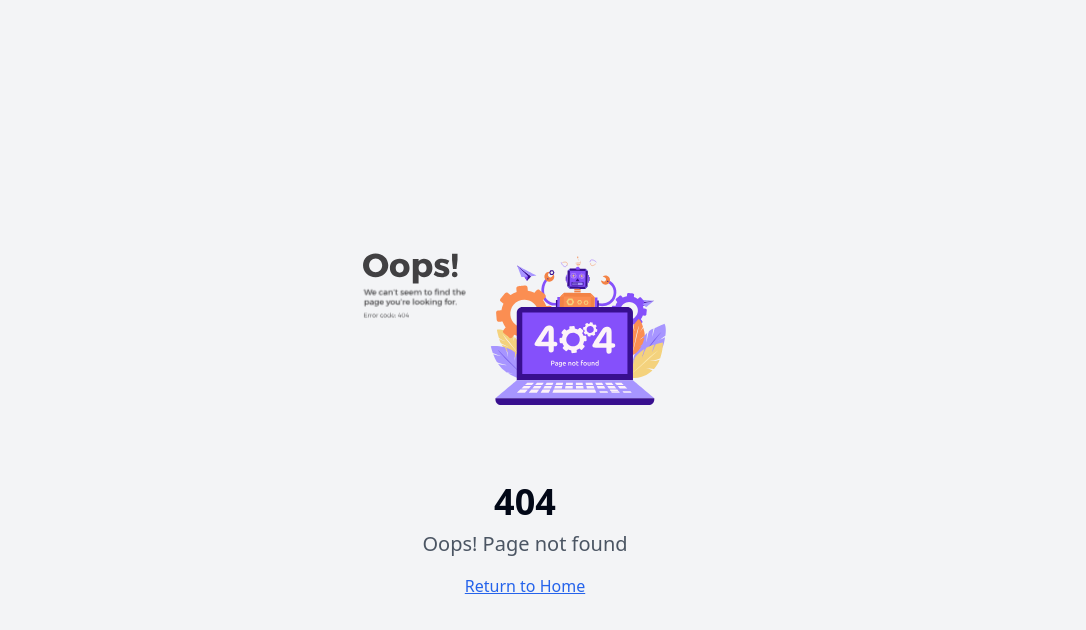
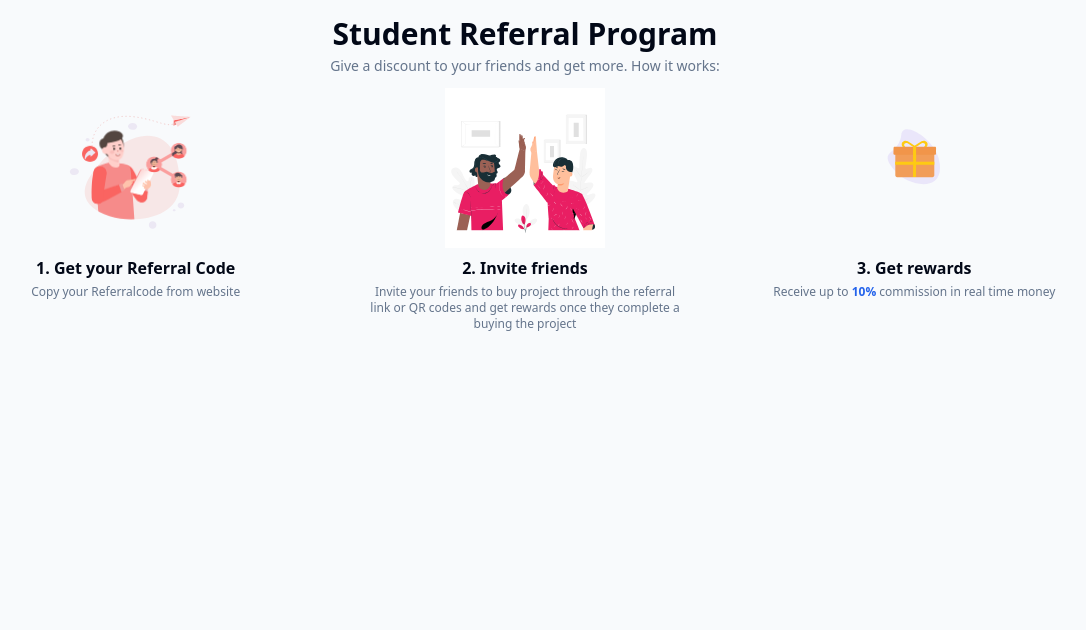
Before and after one commit to MedamoniSharan/Project_Bazzar_Deploy, a React (Vite) app: page /referral in a window 1280 px wide. Before the commit this address had no page. Shown: the top 630 px of the page, without its empty margins (115-1201 px from the left). Built offline with nearby package versions, Linux system fonts and the light colour scheme.

Commit message:
referral uo

```diff
--- a/src/App.tsx
+++ b/src/App.tsx
@@ -20,6 +20,7 @@ import SignupPage from "./pages/SignupPage";
 import LoginUserPage from "./pages/LogininUserPage";
 import PurchasedProjects from "./pages/PurchasedProjects";
 import WishlistPage from "./pages/WishlistPage";
+import ReferralProgram from "./pages/ReferralProgram";
 
 const queryClient = new QueryClient();
 
@@ -43,6 +44,7 @@ const App = () => (
               <Route path="/user" element={<UserDashboard />} />
               <Route path="/signup" element={<SignupPage />} />
               <Route path="/favourites" element={<WishlistPage />} />
+              <Route path="/referral" element={<ReferralProgram />} />
               <Route path="/loginuser" element={<LoginUserPage />} />
               <Route path="/privacy" element={<PrivacyPolicy />} />
               <Route path="/terms" element={<TermsConditions />} />
--- a/src/pages/Index.tsx
+++ b/src/pages/Index.tsx
@@ -12,9 +12,10 @@ import { ProjectCard } from "@/components/ProjectCard";
 import StatsSection from "./StatsSection";
 import Lottie from "lottie-react";
 import businessTeam from "./business-team.json";
-import loadingAnimation from "./project-loader.json"; // Add your Lottie loader JSON here
+import loadingAnimation from "./project-loader.json";
 import { useNavigate } from "react-router-dom";
 import { useAuth } from "@/context/AuthContext";
+import ReferralProgram from "./ReferralProgram";
 
 export interface Project {
   _id: string;
@@ -47,7 +48,7 @@ const Index = () => {
 
   const [projects, setProjects] = useState<Project[]>([]);
   const [filteredProjects, setFilteredProjects] = useState<Project[]>([]);
-  const [loading, setLoading] = useState(true); // 👈 Added loading state
+  const [loading, setLoading] = useState(true);
   const [wishlistIds, setWishlistIds] = useState<string[]>([]);
 
   useEffect(() => {
@@ -109,9 +110,6 @@ const Index = () => {
         console.error("Failed to fetch wishlist", err);
       });
   }, [isAuthenticated, user]);
-
-
-
 
   return (
     <div className="flex flex-col min-h-screen">
@@ -203,6 +201,9 @@ const Index = () => {
         </div>
 
         <TechStackSlider />
+        <section className="bg-gradient-to-b from-background to-secondary/20 py-16">
+          <ReferralProgram />
+        </section>
         <StatsSection />
         <ContactForm />
       </main>
--- /dev/null
+++ b/src/pages/ReferralProgram.tsx
@@ -0,0 +1,60 @@
+import Lottie from "lottie-react";
+import linkAnimation from "./refer1.json";
+import inviteAnimation from "./refer2.json";
+import rewardAnimation from "./refer3.json";
+
+export default function ReferralProgram() {
+  return (
+    <div className="bg-background pt-4 pb-0 px-2 transition-colors">
+      <div className="max-w-6xl mx-auto text-center">
+        <h1 className="text-2xl md:text-3xl font-bold text-foreground mb-1">
+          Student Referral Program
+        </h1>
+        <p className="text-sm text-muted-foreground mb-3">
+          Give a discount to your friends and get more. How it works:
+        </p>
+
+        <div className="grid grid-cols-1 md:grid-cols-3 gap-4">
+          {/* Step 1 */}
+          <div className="flex flex-col items-center">
+            <div className="w-40 h-40">
+              <Lottie animationData={linkAnimation} loop />
+            </div>
+            <h2 className="text-base font-semibold text-foreground mt-2 mb-1">
+              1. Get your Referral Code
+            </h2>
+            <p className="text-xs text-muted-foreground max-w-xs">
+              Copy your Referralcode from website
+            </p>
+          </div>
+
+          {/* Step 2 */}
+          <div className="flex flex-col items-center">
+            <div className="w-40 h-40">
+              <Lottie animationData={inviteAnimation} loop />
+            </div>
+            <h2 className="text-base font-semibold text-foreground mt-2 mb-1">
+              2. Invite friends
+            </h2>
+            <p className="text-xs text-muted-foreground max-w-xs">
+              Invite your friends to buy project through the referral link or QR codes and get rewards once they complete a buying the project
+            </p>
+          </div>
+
+          {/* Step 3 */}
+          <div className="flex flex-col items-center">
+            <div className="w-40 h-40">
+              <Lottie animationData={rewardAnimation} loop />
+            </div>
+            <h2 className="text-base font-semibold text-foreground mt-2 mb-1">
+              3. Get rewards
+            </h2>
+            <p className="text-xs text-muted-foreground max-w-xs">
+              Receive up to <span className="font-bold text-primary">10%</span> commission in real time money
+            </p>
+          </div>
+        </div>
+      </div>
+    </div>
+  );
+}
```
